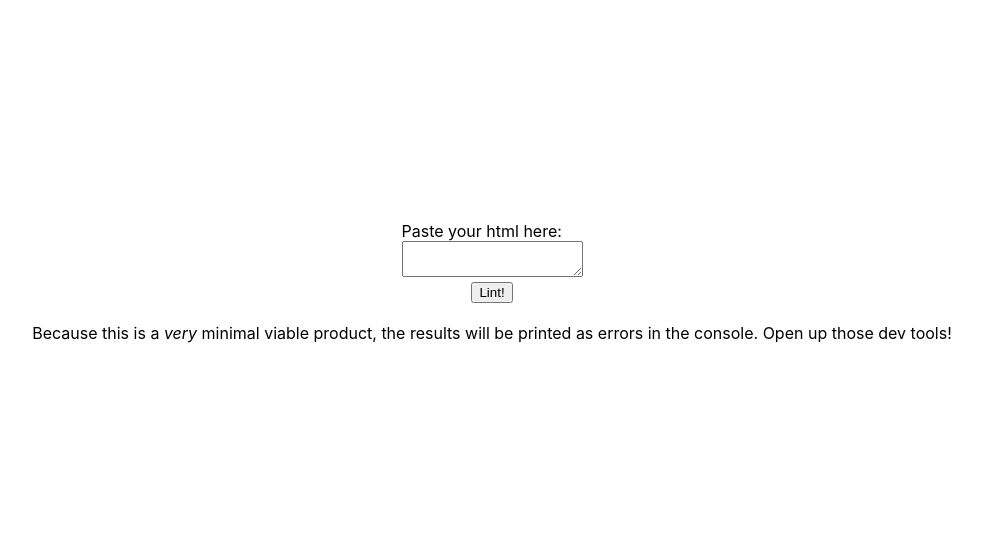
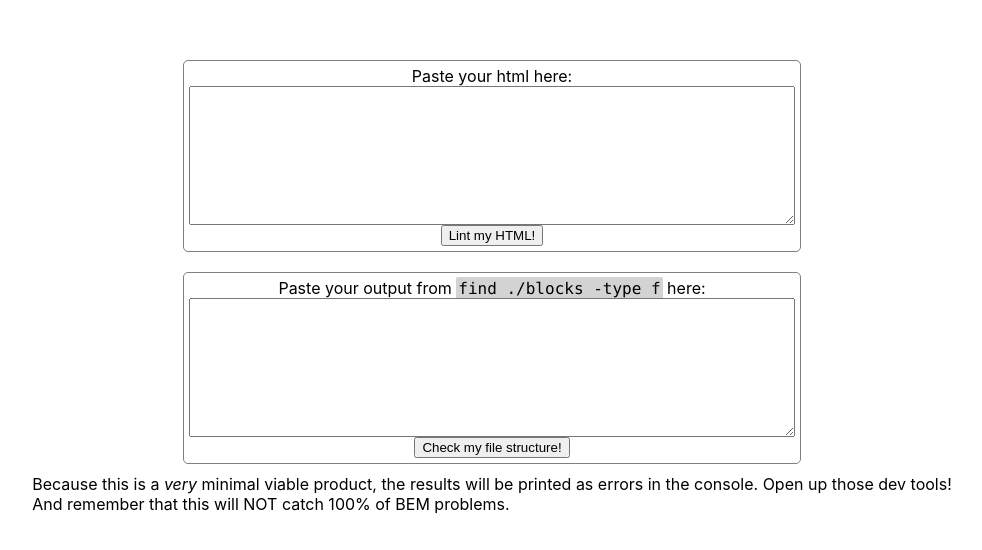
Before and after one commit to phoenixeliot/bem-class-linter, a React (Create React App) app: page / in a window 1280 px wide. Shown: the part 118-668 px from the top of the page, without its empty margins (148-1130 px from the left). Built offline with nearby package versions, Linux system fonts and the light colour scheme.

Commit message:
Add file path checking

```diff
--- a/src/App.js
+++ b/src/App.js
@@ -24,9 +24,14 @@ class BemItem {
     return Object.assign(new BemItem(), this, { modifier: "", value: "" });
   }
   getBlock() {
-    return Object.assign(new BemItem(), this.getUnmodifiedItem(), {
+    return Object.assign(new BemItem(), this, {
       element: "",
+      modifier: "",
+      value: "",
     });
+  }
+  getWithoutValue() {
+    return Object.assign(new BemItem(), this, { value: "" });
   }
   toString() {
     if (this.unknown) {
@@ -35,17 +40,15 @@ class BemItem {
       return this.block + this.element + this.modifier + this.value;
     }
   }
-  static fromClassName(className) {
-    const partsRegex =
-      /^(?<block>[a-zA-Z0-9\\-]+)(?<element>__[a-zA-Z0-9\\-]*)?(?<modifier>_[a-zA-Z0-9\\-]*)?(?<value>_[a-zA-Z0-9\\-]*)?$/;
-    const match = className.match(partsRegex);
+  static fromStringWithPattern(string, partsRegex) {
+    const match = string.match(partsRegex);
     if (match === null) {
       return new BemItem({
         block: "",
         element: "",
         modifier: "",
         value: "",
-        unknown: className,
+        unknown: string,
       });
     }
     const parts = match.groups;
@@ -54,6 +57,20 @@ class BemItem {
       plainParts[key] = plainParts[key] || "";
     });
     return plainParts;
+  }
+  static fromClassName(className) {
+    const partsRegex =
+      /^(?<block>[a-zA-Z0-9\\-]+)(?<element>__[a-zA-Z0-9\\-]*)?(?<modifier>_[a-zA-Z0-9\\-]*)?(?<value>_[a-zA-Z0-9\\-]*)?$/;
+    return BemItem.fromStringWithPattern(className, partsRegex);
+  }
+  static fromFolderPath(path) {
+    const _parts = path.replace("./", "").split("/");
+    if (_parts[0] !== "blocks") {
+      console.error(`Path does not start with \`blocks\` folder: ${path}`);
+    }
+    const partsRegex =
+      /^(\.?\/)?blocks\/(?<block>[a-zA-Z0-9\\-]+)(\/(?<element>__[a-zA-Z0-9\\-]*))?(\/(?<modifier>_[a-zA-Z0-9\\-]*))?(\/(?<value>_[a-zA-Z0-9\\-]*))?$/;
+    return BemItem.fromStringWithPattern(path, partsRegex);
   }
 }
 
@@ -158,8 +175,47 @@ function compareProjectClassLists(inputClasses, projectClasses) {
   }
 }
 
+function lintFilePaths(filePaths) {
+  for (let fullPath of filePaths) {
+    const folderPath = fullPath
+      .replace(/^\.\//, "")
+      .split("/")
+      .slice(0, -1)
+      .join("/");
+    const folderBemItem = BemItem.fromFolderPath(folderPath);
+    const filename = fullPath
+      .split("/")
+      .slice(-1)[0]
+      .replace(/\.css$/, "");
+    const filenameBemItem = BemItem.fromClassName(filename);
+    if (!folderBemItem.isEqual(filenameBemItem.getWithoutValue())) {
+      const comparisonMessages = [];
+      if (folderBemItem.unknown) {
+        comparisonMessages.push(`Invalid BEM folder path: ${folderPath}`);
+      }
+      if (filenameBemItem.unknown) {
+        comparisonMessages.push(`Invalid BEM filename: ${filename}`);
+      }
+      for (let partName of ["block", "element", "modifier"]) {
+        if (folderBemItem[partName] !== filenameBemItem[partName]) {
+          comparisonMessages.push(
+            `${partName}: "${folderBemItem[partName]}" !== "${filenameBemItem[partName]}"`
+          );
+        }
+      }
+      console.error(
+        `Folder path and filename don't match (ignoring value): ${fullPath}\n\n${comparisonMessages.join(
+          "\n"
+        )}\n`,
+        { folderBemItem, filenameBemItem }
+      );
+    }
+  }
+}
+
 function App() {
   const htmlInputRef = React.useRef();
+  const filesInputRef = React.useRef();
   function handleClickLint() {
     const html = htmlInputRef.current.value;
     const parser = new DOMParser();
@@ -172,6 +228,7 @@ function App() {
     lintForInvalidBemNames(nodesWithClasses);
     lintForModifierWithoutBase(nodesWithClasses);
     lintForElementsOutsideBlocks(nodesWithClasses);
+    console.log("%c Done!", "color: green; font-weight: bold");
   }
   function handleCheckProjectClick(projectClasses) {
     const html = htmlInputRef.current.value;
@@ -187,17 +244,22 @@ function App() {
     );
     compareProjectClassLists(classes, projectClasses);
   }
+  function handleClickCheckFiles() {
+    const filePaths = filesInputRef.current.value.trim().split("\n");
+    console.log("%c Checking file paths...", "color: green; font-weight: bold");
+    lintFilePaths(filePaths);
+    console.log("%c Done!", "color: green; font-weight: bold");
+  }
   return (
     <div className="App">
-      <div>
+      <div className="input-block">
         <div>Paste your html here:</div>
-        <textarea ref={htmlInputRef}></textarea>
-      </div>
-      <div>
-        <button onClick={handleClickLint}>Lint!</button>
-      </div>
-      {/*
-      <br />
+        <textarea
+          className="input-block__textarea"
+          ref={htmlInputRef}
+        ></textarea>
+        <button onClick={handleClickLint}>Lint my HTML!</button>
+        {/* <br />
         <div>If relevant: Check your class list against...</div>{" "}
         <div>
           <button onClick={() => handleCheckProjectClick(project1Classes)}>
@@ -206,12 +268,25 @@ function App() {
           <button onClick={() => handleCheckProjectClick(project2Classes)}>
             Project 2
           </button>
+        </div> */}
       </div>
-      */}
-      <br />
+      <div className="input-block">
+        <div>
+          Paste your output from <code>find ./blocks -type f</code> here:
+        </div>
+        <textarea
+          className="input-block__textarea"
+          ref={filesInputRef}
+        ></textarea>
+        <button onClick={handleClickCheckFiles}>
+          Check my file structure!
+        </button>
+      </div>
       <div>
         Because this is a <i>very</i> minimal viable product, the results will
         be printed as errors in the console. Open up those dev tools!
+        <br />
+        And remember that this will NOT catch 100% of BEM problems.
       </div>
     </div>
   );
--- /dev/null
+++ b/src/blocks/input-block.css
@@ -0,0 +1,14 @@
+.input-block {
+  display: flex;
+  flex-direction: column;
+  align-items: center;
+  margin: 10px;
+  border: thin solid gray;
+  padding: 5px;
+  border-radius: 5px;
+}
+
+.input-block__textarea {
+  width: 45em;
+  height: 10em;
+}
--- a/src/index.css
+++ b/src/index.css
@@ -1,13 +1,18 @@
+@import url(blocks/input-block.css);
+
 body {
   margin: 0;
-  font-family: -apple-system, BlinkMacSystemFont, 'Segoe UI', 'Roboto', 'Oxygen',
-    'Ubuntu', 'Cantarell', 'Fira Sans', 'Droid Sans', 'Helvetica Neue',
+  font-family: -apple-system, BlinkMacSystemFont, "Segoe UI", "Roboto", "Oxygen",
+    "Ubuntu", "Cantarell", "Fira Sans", "Droid Sans", "Helvetica Neue",
     sans-serif;
   -webkit-font-smoothing: antialiased;
   -moz-osx-font-smoothing: grayscale;
 }
 
 code {
-  font-family: source-code-pro, Menlo, Monaco, Consolas, 'Courier New',
+  font-family: source-code-pro, Menlo, Monaco, Consolas, "Courier New",
     monospace;
+  background: lightgray;
+  border-radius: 2px;
+  padding: 2px;
 }
```
Lines whose indentation alone changed are shown as unchanged.
